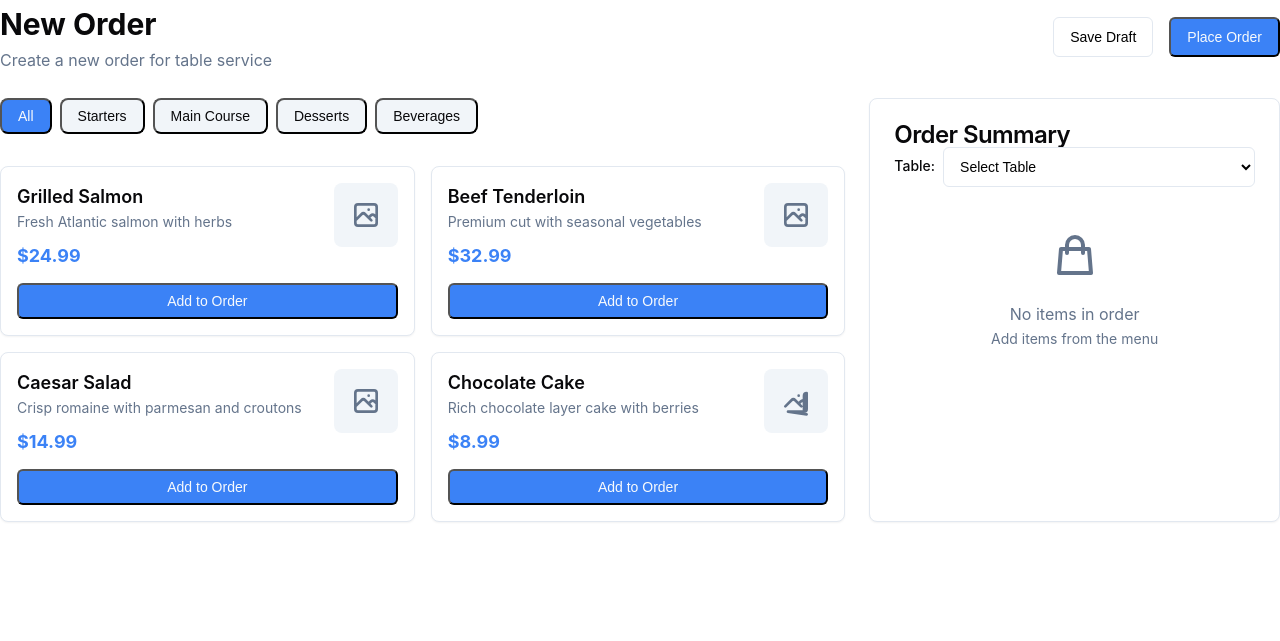
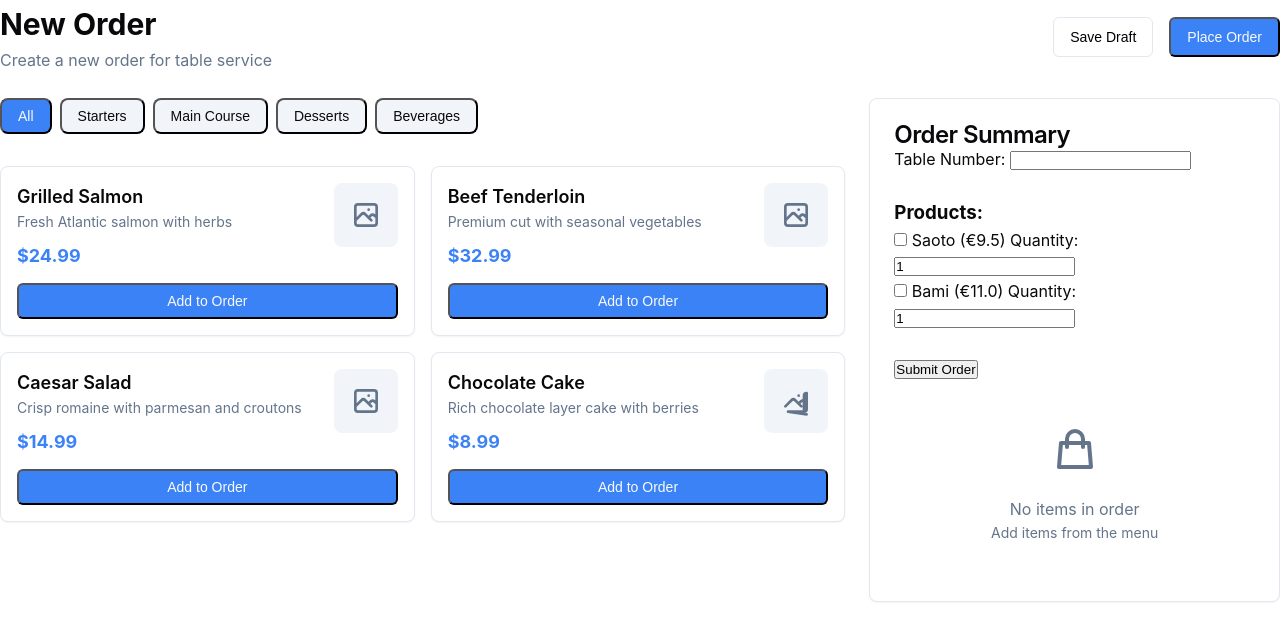
Before and after one commit to OwenSowidjojo/boxypos, a Flask app: page /new-order in a window 1280 px wide. Shown: the top 641 px of the page. Run offline with Flask 3, Linux system fonts and the light colour scheme.

Commit message:
Add: new order function

```diff
--- a/app/routes.py
+++ b/app/routes.py
@@ -1,9 +1,7 @@
-from datetime import date
-
+from datetime import date, datetime
 from flask import Blueprint, render_template, request, redirect, url_for
 from sqlalchemy import func
-
-from .models import Product, Order
+from .models import Product, Order, OrderItem
 from . import db
 from print.printer import print_order
 
@@ -54,9 +52,39 @@
     return redirect(url_for('main.menu'))
 
 
-@bp.route('/new-order')
+@bp.route('/new-order', methods=['GET', 'POST'])
 def new_order():
-    return render_template('new-order.html')
+    products = Product.query.all()
+
+    if request.method == 'POST':
+        table_number = request.form.get('table_number')
+        selected_products = request.form.getlist('product_id')
+        quantities = request.form.getlist('quantity')
+
+        order = Order(timestamp=datetime.utcnow(), total=0.0, table_number=table_number)
+        db.session.add(order)
+        db.session.flush()  # To get order.id
+
+        total_price = 0.0
+        for product_id, qty in zip(selected_products, quantities):
+            if qty and int(qty) > 0:
+                product = Product.query.get(int(product_id))
+                order_item = OrderItem(
+                    order_id=order.id,
+                    product_id=product.id,
+                    quantity=int(qty)
+                )
+                db.session.add(order_item)
+                total_price += product.price * int(qty)
+
+        order.total = total_price
+        db.session.commit()
+
+
+        return redirect(url_for('main.home'))
+
+    return render_template('new-order.html', products=products)
+
 
 @bp.route("/history")
 def history():
@@ -65,7 +93,3 @@
 @bp.route("/admin")
 def admin():
     return render_template('admin.html')
-
-# @bp.route("/new-order")
-# def new_order():
-#     return render_template('new-order.html')
--- a/app/templates/new-order.html
+++ b/app/templates/new-order.html
@@ -123,17 +123,23 @@
         <div class="rounded-lg border bg-card text-card-foreground shadow-sm h-fit">
             <div class="flex flex-col space-y-1.5 p-6 pb-3">
                 <h3 class="text-2xl font-semibold leading-none tracking-tight">Order Summary</h3>
-                <div class="flex items-center gap-2">
-                    <label class="text-sm font-medium">Table:</label>
-                    <select class="flex h-10 w-full rounded-md border border-input bg-background px-3 py-2 text-sm ring-offset-background file:border-0 file:bg-transparent file:text-sm file:font-medium placeholder:text-muted-foreground focus-visible:outline-none focus-visible:ring-2 focus-visible:ring-ring focus-visible:ring-offset-2 disabled:cursor-not-allowed disabled:opacity-50">
-                        <option value="">Select Table</option>
-                        <option value="1">Table 1</option>
-                        <option value="2">Table 2</option>
-                        <option value="3">Table 3</option>
-                        <option value="4">Table 4</option>
-                        <option value="5">Table 5</option>
-                    </select>
-                </div>
+                <form method="POST">
+                    <label for="table_number">Table Number:</label>
+                    <input type="text" name="table_number" required><br><br>
+
+                    <h3>Products:</h3>
+                    {% for product in products %}
+                        <div>
+                            <input type="checkbox" name="product_id" value="{{ product.id }}">
+                            {{ product.name }} (€{{ product.price }})
+                            Quantity:
+                            <input type="number" name="quantity" min="1" value="1">
+                        </div>
+                    {% endfor %}
+
+                    <br>
+                    <button type="submit">Submit Order</button>
+                </form>
             </div>
             <div class="p-6 pt-0">
                 <!-- Empty State -->
@@ -187,6 +193,7 @@
     </div>
 </div>
 
+
 <script>
     // Category button functionality
     document.querySelectorAll('.category-btn').forEach(btn => {
```
Also changed, not shown: instance/boxy.db.
